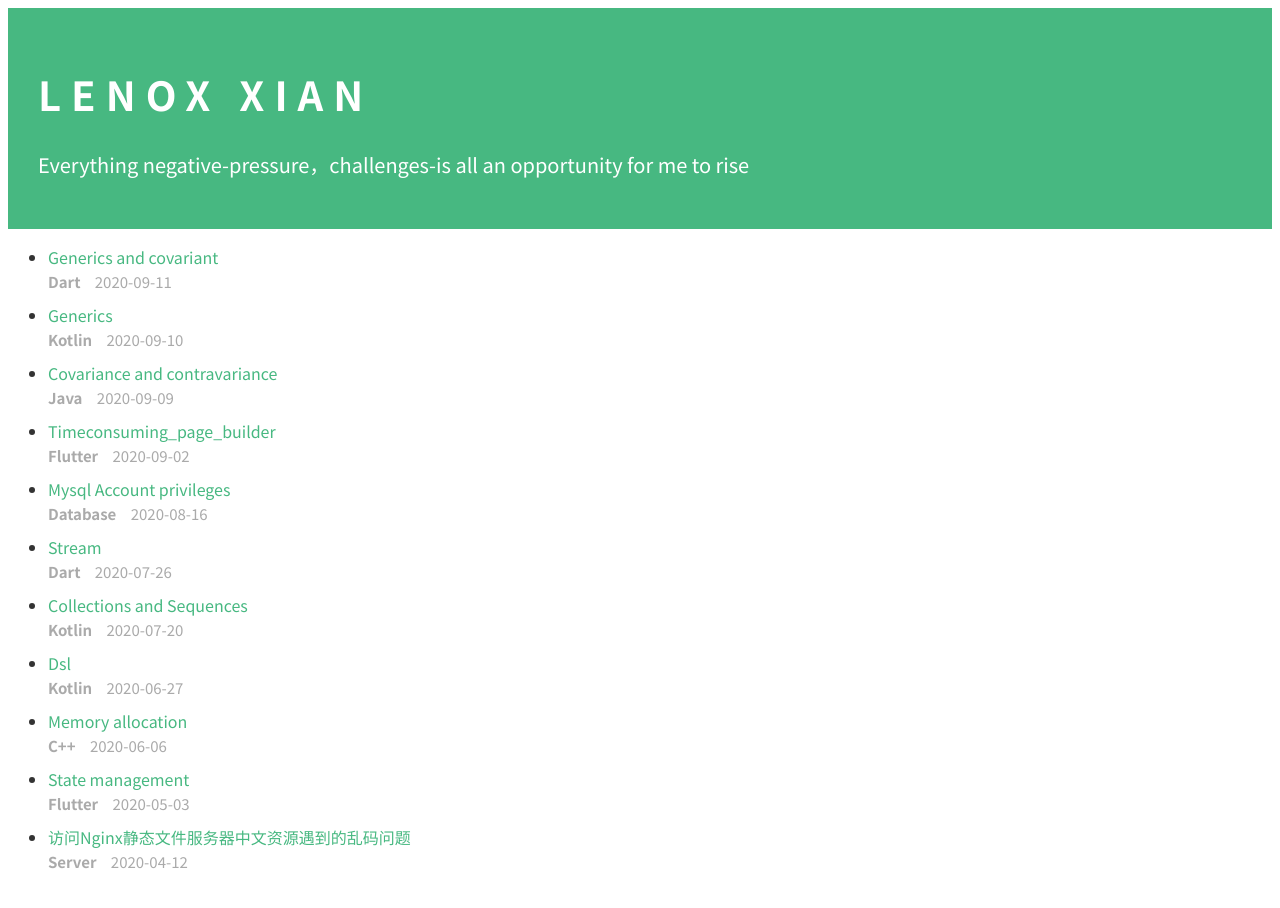
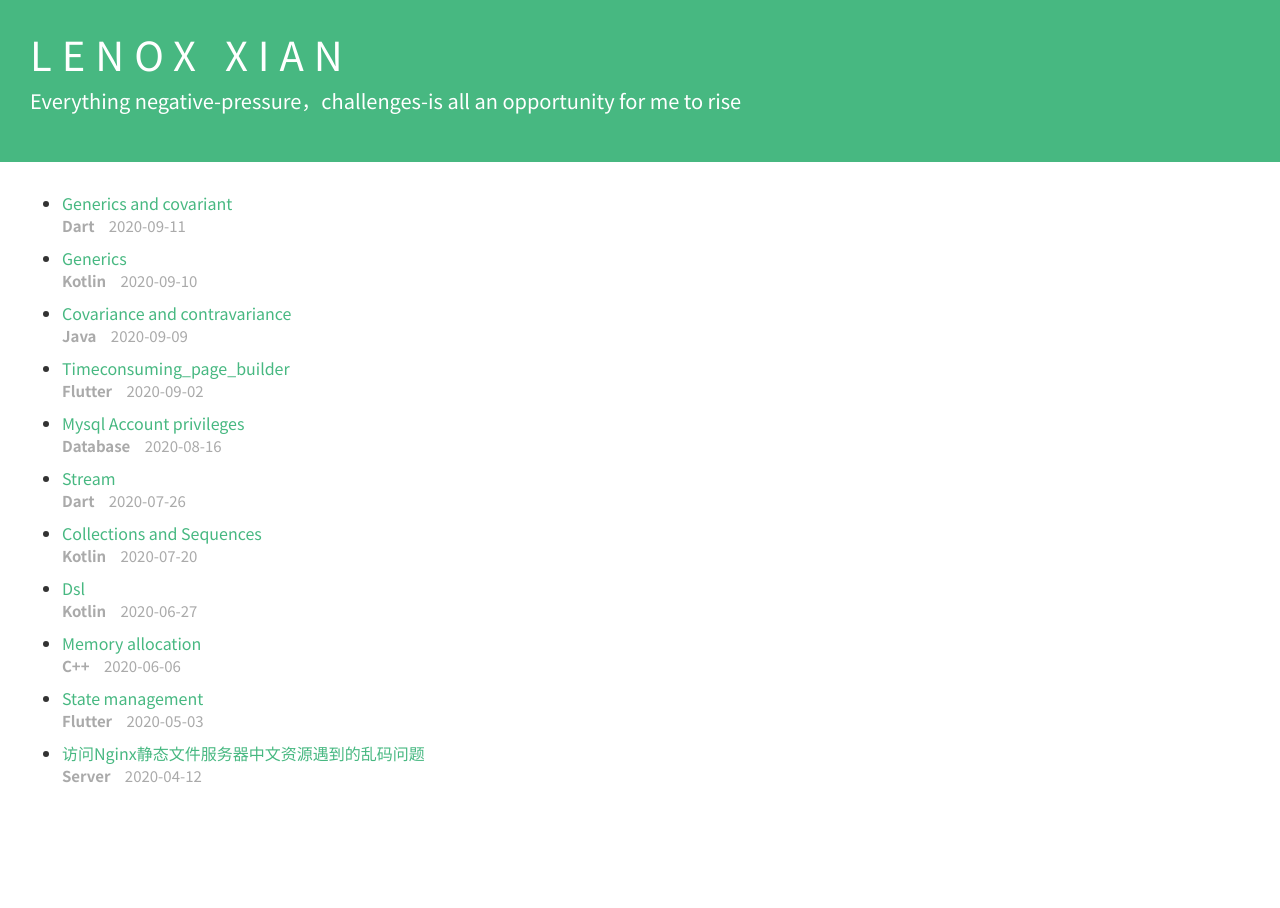
Before and after one commit to nikeorever/nikeorever.github.io, a Jekyll site: the page built from index.html, in a window 1280 px wide. Built offline with Jekyll 4.4.1, drawn with Linux system fonts in a browser that asks for light colours.

Commit message:
Deploy blog

```diff
--- a/_layouts/default.html
+++ b/_layouts/default.html
@@ -7,6 +7,7 @@
   <meta http-equiv="X-UA-Compatible" content="IE=edge">
   <meta name="viewport" content="width=device-width, initial-scale=1">
   <title>{{ page.title }} - Lenox&nbsp;Xian</title>
+  <link rel="stylesheet" href="/static/bootstrap.min.css" type="text/css">
   <link rel="stylesheet" href="https://fonts.googleapis.com/css?family=Noto Sans SC:300,400,700" type="text/css">
   <link rel="stylesheet" href="/static/app.css" type="text/css">
 </head>
--- a/_layouts/post.html
+++ b/_layouts/post.html
@@ -19,7 +19,7 @@
     <p>Everything negative-pressure，challenges-is all an opportunity for me to rise</p>
   </header>
 
-  <div class="post_content">
+  <div class="content post">
     <h2>{{ page.title }}</h2>
     <p class="date">{{ page.date | date:"%d %B %Y" }}</p>
 
--- a/index.html
+++ b/index.html
@@ -4,7 +4,7 @@
 tab: posts
 ---
 
-<ul>
+<ul class="posts">
     {% for post in site.categories.post %}
       <li>
         <a id="title" href="{{post.url}}">{{post.title}}</a><br>
--- a/static/app.css
+++ b/static/app.css
@@ -12,6 +12,7 @@
 html {
     height: 100%;
 }
+
 body {
     min-height: 100%;
     font-family: 'Noto Sans SC';
@@ -19,7 +20,25 @@
     color: var(--foreground-color);
 }
 
-li {
+header {
+    background-color: var(--header-background-color);
+    color: var(--header-foreground-color);
+    padding: 30px;
+}
+header h1 {
+    text-transform: uppercase;
+    font-size: 40px;
+    letter-spacing: 10px;
+}
+header p {
+    font-size: 20px;
+}
+.content {
+    padding: 30px;
+    max-width: 1000px;
+    line-height: 22px;
+}
+.posts li {
     margin-bottom: 10px;
 }
 
@@ -41,6 +60,7 @@
 .date {
     font-size: 15px;
     color: var(--date-color);
+    text-decoration: none;
 }
 
 code {
@@ -53,37 +73,21 @@
     white-space: pre;
 }
 blockquote {
-    font-size: 15px;
+    font-size: 16px;
+    margin-top: 1.2em;
+    margin-right: 0px;
+    margin-bottom: 1.2em;
+    margin-left: 0px;
+    color: rgba(0,0,0,.5);
+    padding-left: 1.5em;
+    border-left: 5px solid rgba(0,0,0,.1);
 }
 
-
-header {
-    background-color: var(--header-background-color);
-    color: var(--header-foreground-color);
-    padding: 30px;
-}
-header h1 {
-    text-transform: uppercase;
-    font-size: 40px;
-    letter-spacing: 10px;
-}
-header p {
-    font-size: 20px;
+.post h2 {
+    margin-bottom: 10px;
 }
 
 p.signature {
     margin-top: 60px;
     color: var(--signature-color);
 }
-
-.post_content {
-    padding: 30px;
-    max-width: 1000px;
-    line-height: 22px;
-}
-.post_content h2 {
-    margin-top: 0;
-}
-.post_content p {
-    margin-bottom: 15px;
-}
```
